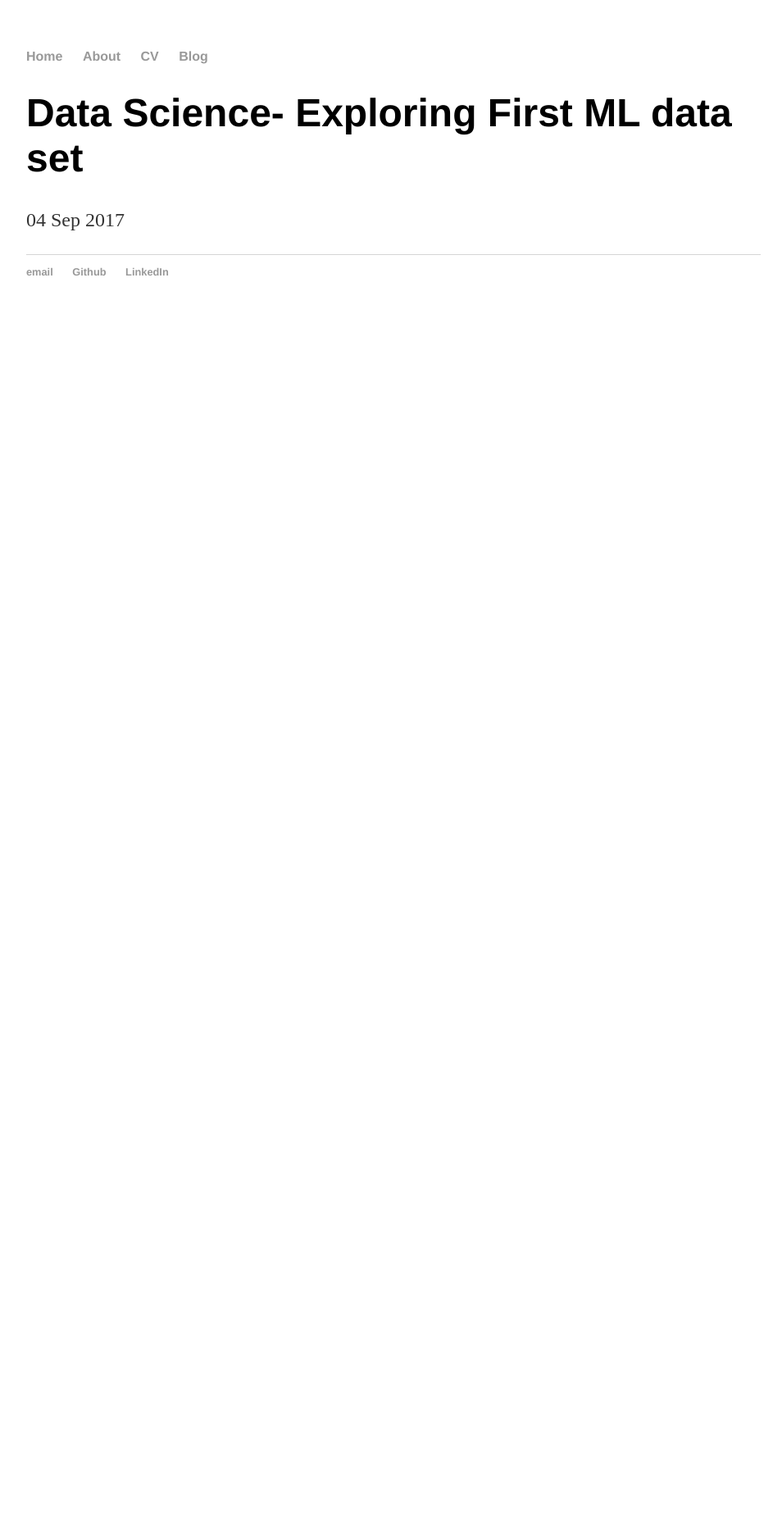
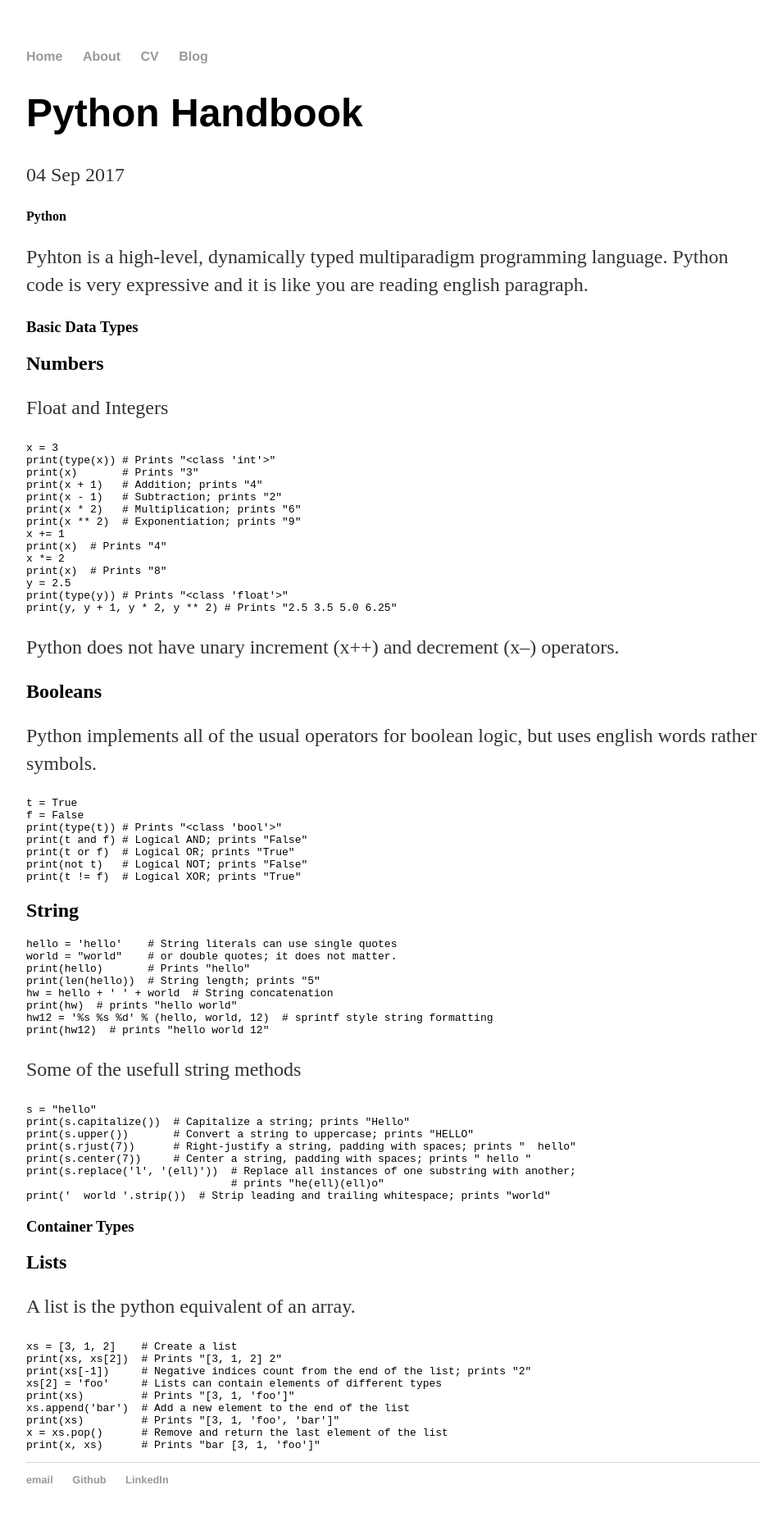
Before and after one commit to summii/summii.github.io, a Jekyll site: the page built from _posts/2017-09-04-Explore-Machine-learning-Data-set.md, in a window 1280 px wide. Shown: the whole page at 82% size, without its empty margins (160-1114 px from the left). Built offline with Jekyll 4.4.1, drawn with Linux system fonts in a browser that asks for light colours; before the commit the page ends 900 px from its top, so only the background shows below that.

Commit message:
Update 2017-09-04-Explore-Machine-learning-Data-set.md

````diff
--- a/_posts/2017-09-04-Explore-Machine-learning-Data-set.md
+++ b/_posts/2017-09-04-Explore-Machine-learning-Data-set.md
@@ -1,5 +1,92 @@
 ---
 layout: post
-title: "Data Science- Exploring First ML data set"
+title: "Python Handbook"
 date: 2017-09-04
 ---
+
+#### Python
+
+Pyhton is a high-level, dynamically typed multiparadigm programming language. Python code is very expressive and it is like you are reading english paragraph.
+
+### Basic Data Types
+
+## Numbers
+
+Float and Integers
+
+```
+x = 3
+print(type(x)) # Prints "<class 'int'>"
+print(x)       # Prints "3"
+print(x + 1)   # Addition; prints "4"
+print(x - 1)   # Subtraction; prints "2"
+print(x * 2)   # Multiplication; prints "6"
+print(x ** 2)  # Exponentiation; prints "9"
+x += 1
+print(x)  # Prints "4"
+x *= 2
+print(x)  # Prints "8"
+y = 2.5
+print(type(y)) # Prints "<class 'float'>"
+print(y, y + 1, y * 2, y ** 2) # Prints "2.5 3.5 5.0 6.25"
+```
+
+Python does not have unary increment (x++) and decrement (x--) operators.
+
+## Booleans
+
+Python implements all of the usual operators for boolean logic, but uses english words rather symbols.
+
+```
+t = True
+f = False
+print(type(t)) # Prints "<class 'bool'>"
+print(t and f) # Logical AND; prints "False"
+print(t or f)  # Logical OR; prints "True"
+print(not t)   # Logical NOT; prints "False"
+print(t != f)  # Logical XOR; prints "True"
+```
+
+## String
+
+```
+hello = 'hello'    # String literals can use single quotes
+world = "world"    # or double quotes; it does not matter.
+print(hello)       # Prints "hello"
+print(len(hello))  # String length; prints "5"
+hw = hello + ' ' + world  # String concatenation
+print(hw)  # prints "hello world"
+hw12 = '%s %s %d' % (hello, world, 12)  # sprintf style string formatting
+print(hw12)  # prints "hello world 12"
+```
+
+Some of the usefull string methods
+
+```
+s = "hello"
+print(s.capitalize())  # Capitalize a string; prints "Hello"
+print(s.upper())       # Convert a string to uppercase; prints "HELLO"
+print(s.rjust(7))      # Right-justify a string, padding with spaces; prints "  hello"
+print(s.center(7))     # Center a string, padding with spaces; prints " hello "
+print(s.replace('l', '(ell)'))  # Replace all instances of one substring with another;
+                                # prints "he(ell)(ell)o"
+print('  world '.strip())  # Strip leading and trailing whitespace; prints "world"
+```
+
+### Container Types
+
+## Lists
+
+A list is the python equivalent of an array.
+
+```
+xs = [3, 1, 2]    # Create a list
+print(xs, xs[2])  # Prints "[3, 1, 2] 2"
+print(xs[-1])     # Negative indices count from the end of the list; prints "2"
+xs[2] = 'foo'     # Lists can contain elements of different types
+print(xs)         # Prints "[3, 1, 'foo']"
+xs.append('bar')  # Add a new element to the end of the list
+print(xs)         # Prints "[3, 1, 'foo', 'bar']"
+x = xs.pop()      # Remove and return the last element of the list
+print(x, xs)      # Prints "bar [3, 1, 'foo']"
+```
````
